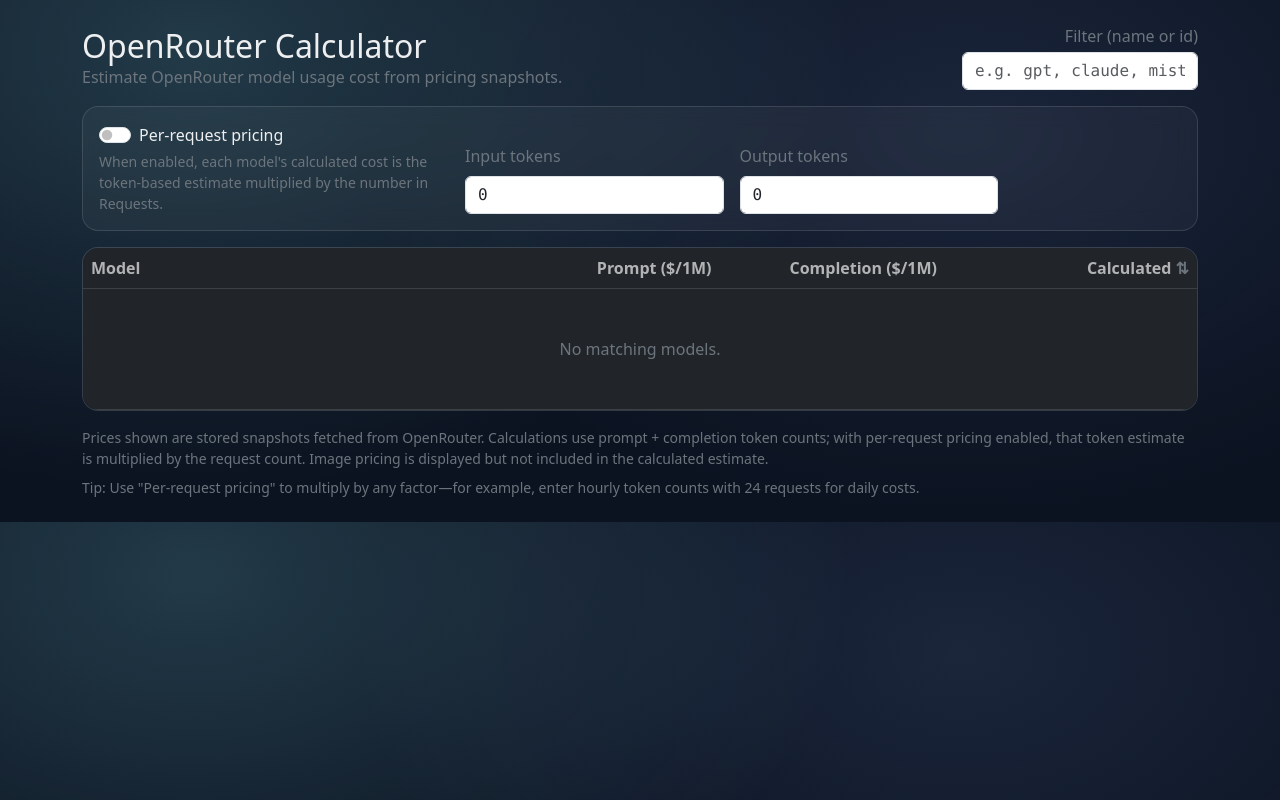
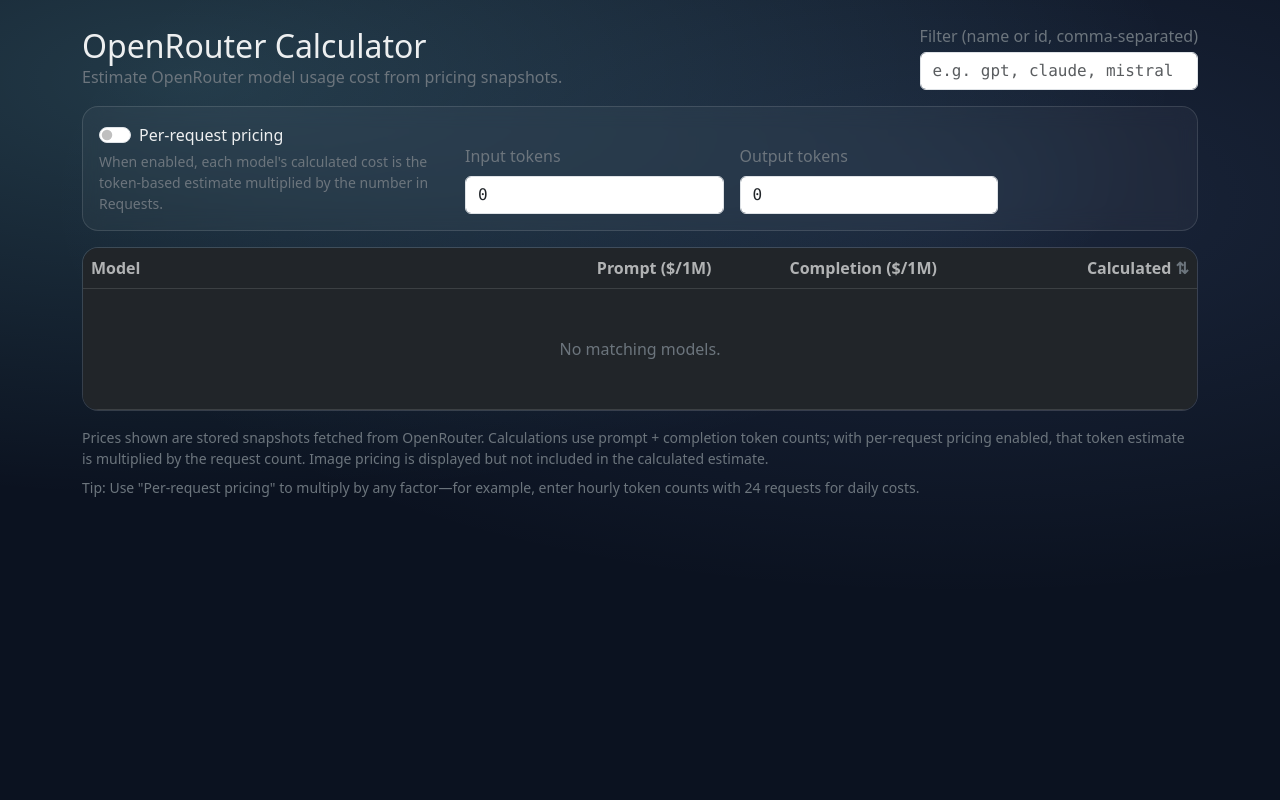
Before and after one commit to ivoras/openroutercalculator, a Django app: page / in a window 1280 px wide. Run offline with Django 5.2, Linux system fonts and the light colour scheme; data that the repository does not hold is empty.

Commit message:
Allow comma-separated model list in filter

```diff
--- a/webapp/calculator/templates/calculator/index.html
+++ b/webapp/calculator/templates/calculator/index.html
@@ -23,9 +23,14 @@
       }
 
       body {
-        background: radial-gradient(1200px 800px at 15% 10%, rgba(141, 240, 255, 0.18), transparent 55%),
-          radial-gradient(1100px 700px at 75% 25%, rgba(138, 180, 255, 0.12), transparent 55%),
-          var(--orc-bg);
+        min-height: 100vh;
+        background-color: var(--orc-bg);
+        background-image:
+          radial-gradient(ellipse 140% 95% at 15% 10%, rgba(141, 240, 255, 0.18), transparent 55%),
+          radial-gradient(ellipse 130% 90% at 75% 25%, rgba(138, 180, 255, 0.12), transparent 55%);
+        background-repeat: no-repeat;
+        background-size: cover;
+        background-attachment: fixed;
         color: var(--orc-text);
       }
 
@@ -101,11 +106,11 @@
           </div>
         </div>
         <div class="text-end">
-          <label class="form-label mb-1 text-secondary" for="nameFilter">Filter (name or id)</label>
+          <label class="form-label mb-1 text-secondary" for="nameFilter">Filter (name or id, comma-separated)</label>
           <input
             id="nameFilter"
             class="form-control mono"
-            placeholder="e.g. gpt, claude, mistral…"
+            placeholder="e.g. gpt, claude, mistral (any match)…"
             autocomplete="off"
           />
         </div>
--- a/webapp/static/calculator/app.js
+++ b/webapp/static/calculator/app.js
@@ -94,11 +94,20 @@
   window.history.replaceState(null, "", nextUrl);
 }
 
-function matchesFilter(model, filterLower) {
-  if (!filterLower) return true;
+function parseFilterSubstrings(filterText) {
+  return String(filterText || "")
+    .split(",")
+    .map((s) => s.trim().toLowerCase())
+    .filter(Boolean);
+}
+
+function matchesFilter(model, substringsLower) {
+  if (!substringsLower.length) return true;
   const name = String(model.name || "").toLowerCase();
   const id = String(model.canonical_slug || "").toLowerCase();
-  return name.includes(filterLower) || id.includes(filterLower);
+  return substringsLower.some(
+    (sub) => name.includes(sub) || id.includes(sub)
+  );
 }
 
 function calculateForModel(model) {
@@ -120,9 +129,9 @@
 
 function render() {
   const tbody = document.getElementById("modelsBody");
-  const filterLower = state.filter.trim().toLowerCase();
+  const filterParts = parseFilterSubstrings(state.filter);
 
-  let visible = state.models.filter((m) => matchesFilter(m, filterLower));
+  let visible = state.models.filter((m) => matchesFilter(m, filterParts));
   if (state.sortByCalculated) {
     const decorated = visible.map((m, idx) => ({
       m,
```
Also changed, not shown: webapp/calculator/static/calculator/app.js (+14 -5 lines).
